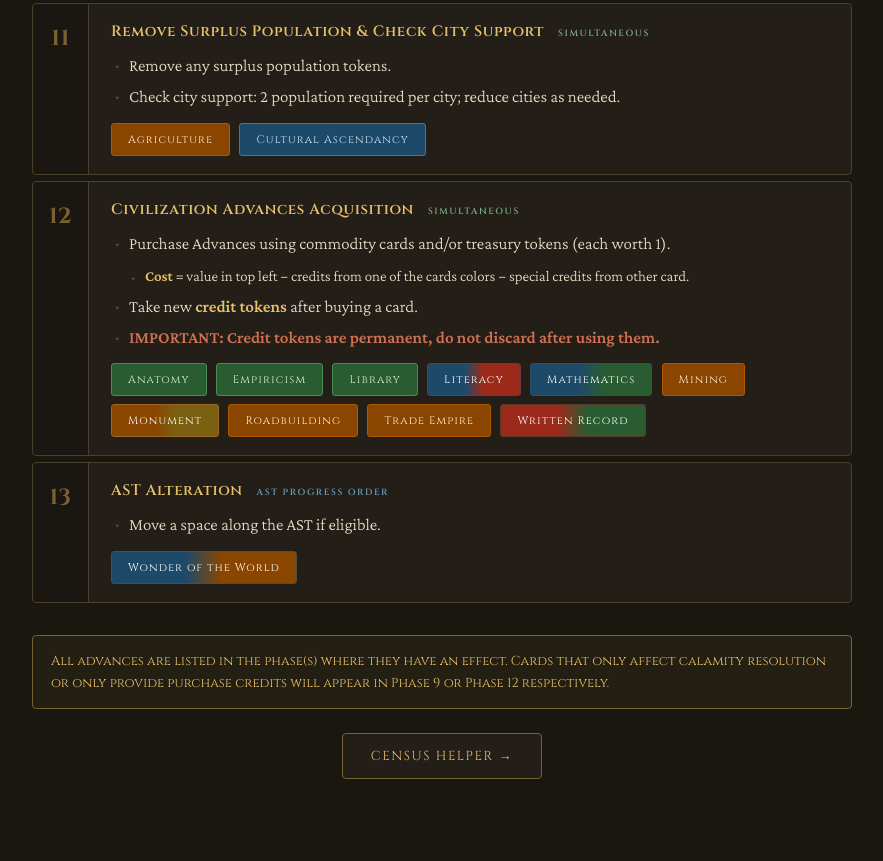
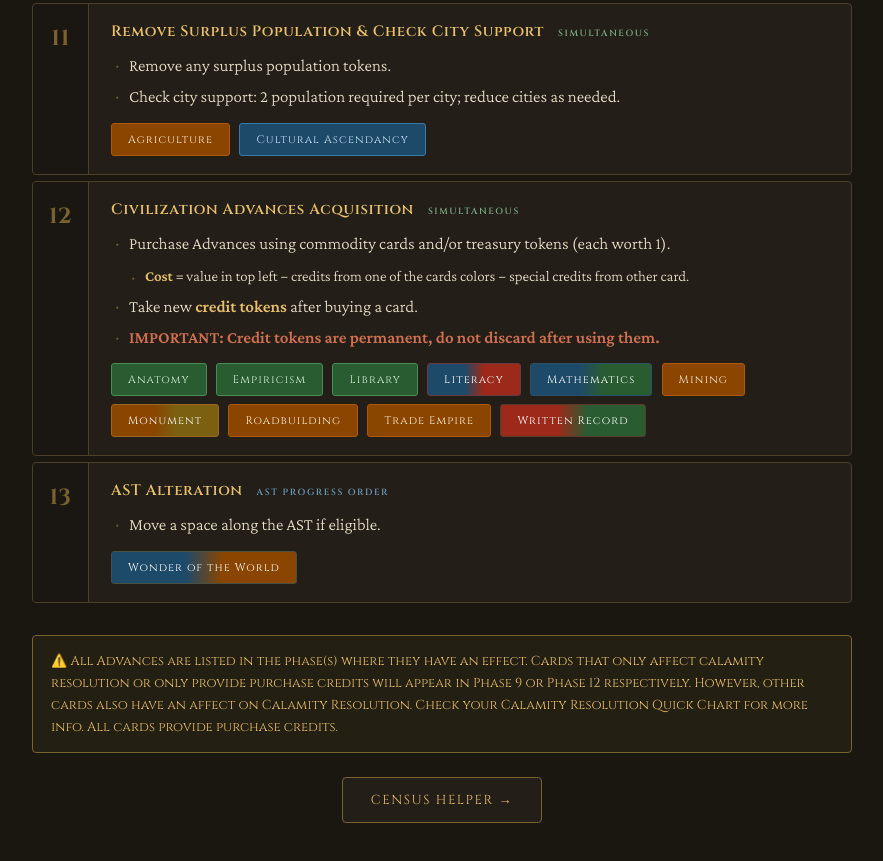
Before and after one commit to Cavun/megaempires-playeraid, a plain HTML site: page index.html in a window 1280 px wide. Shown: the part 2332-3193 px from the top of the page, without its empty margins (198-1081 px from the left). Drawn offline with nearby package versions, Linux system fonts and the light colour scheme.

Commit message:
Enhance warning message in index.html
Updated the warning message to provide additional context about advances and calamity resolution.

```diff
--- a/index.html
+++ b/index.html
@@ -542,7 +542,7 @@
 </div><!-- /.phases -->
 
 <p style="max-width:820px;margin:32px auto 0;padding:14px 18px;font-family:'Cinzel',Georgia,serif;font-size:13px;color:var(--amber);line-height:1.7;border:1px solid var(--gold-dim);border-radius:4px;background:rgba(201,168,76,.06);">
-  All advances are listed in the phase(s) where they have an effect. Cards that only affect calamity resolution or only provide purchase credits will appear in Phase 9 or Phase 12 respectively.
+  ⚠️ All Advances are listed in the phase(s) where they have an effect. Cards that only affect calamity resolution or only provide purchase credits will appear in Phase 9 or Phase 12 respectively. However, other cards also have an affect on Calamity Resolution. Check your Calamity Resolution Quick Chart for more info. All cards provide purchase credits.
 </p>
 
 <div style="max-width:820px;margin:24px auto 60px;text-align:center;">
```
